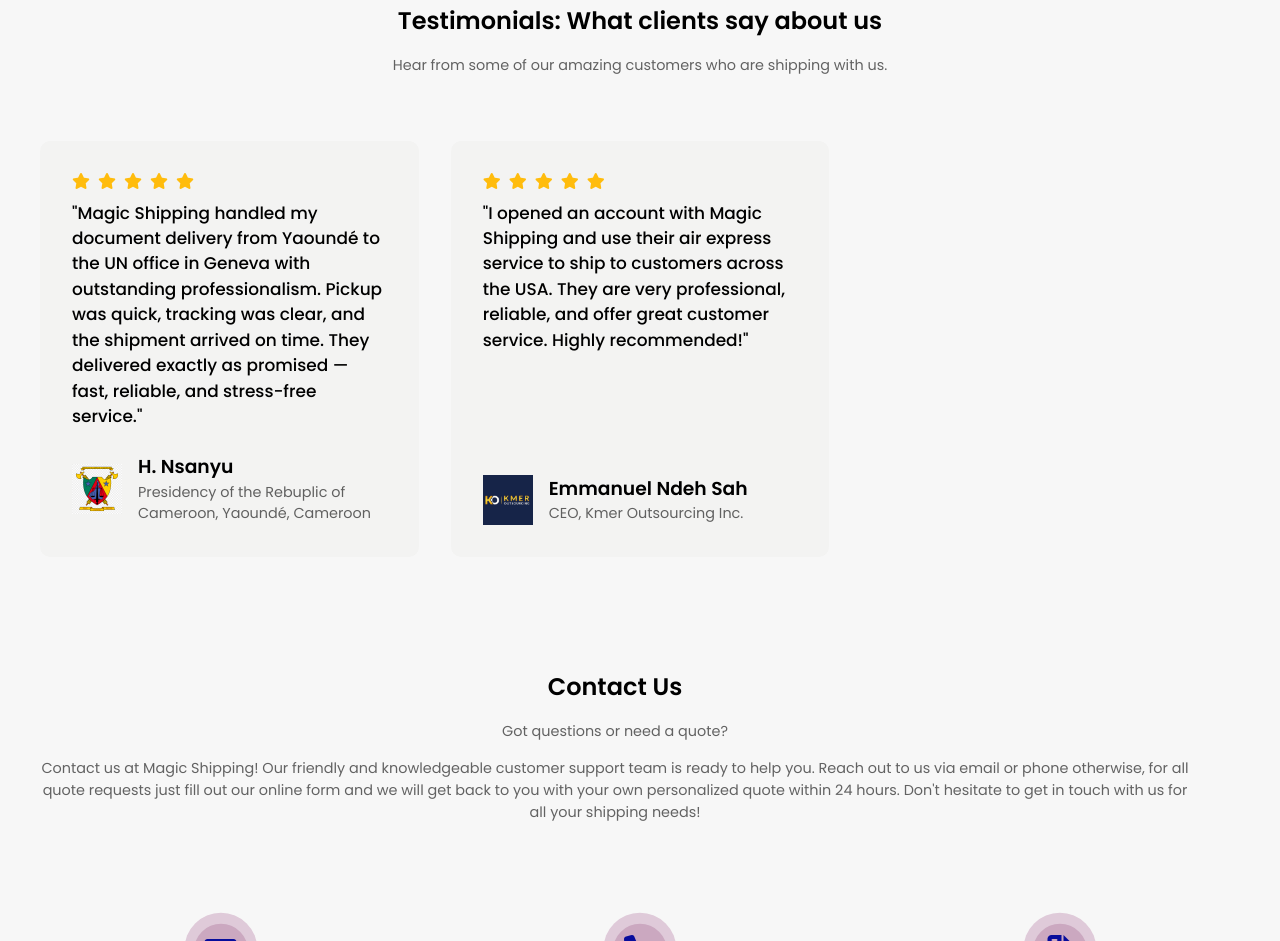
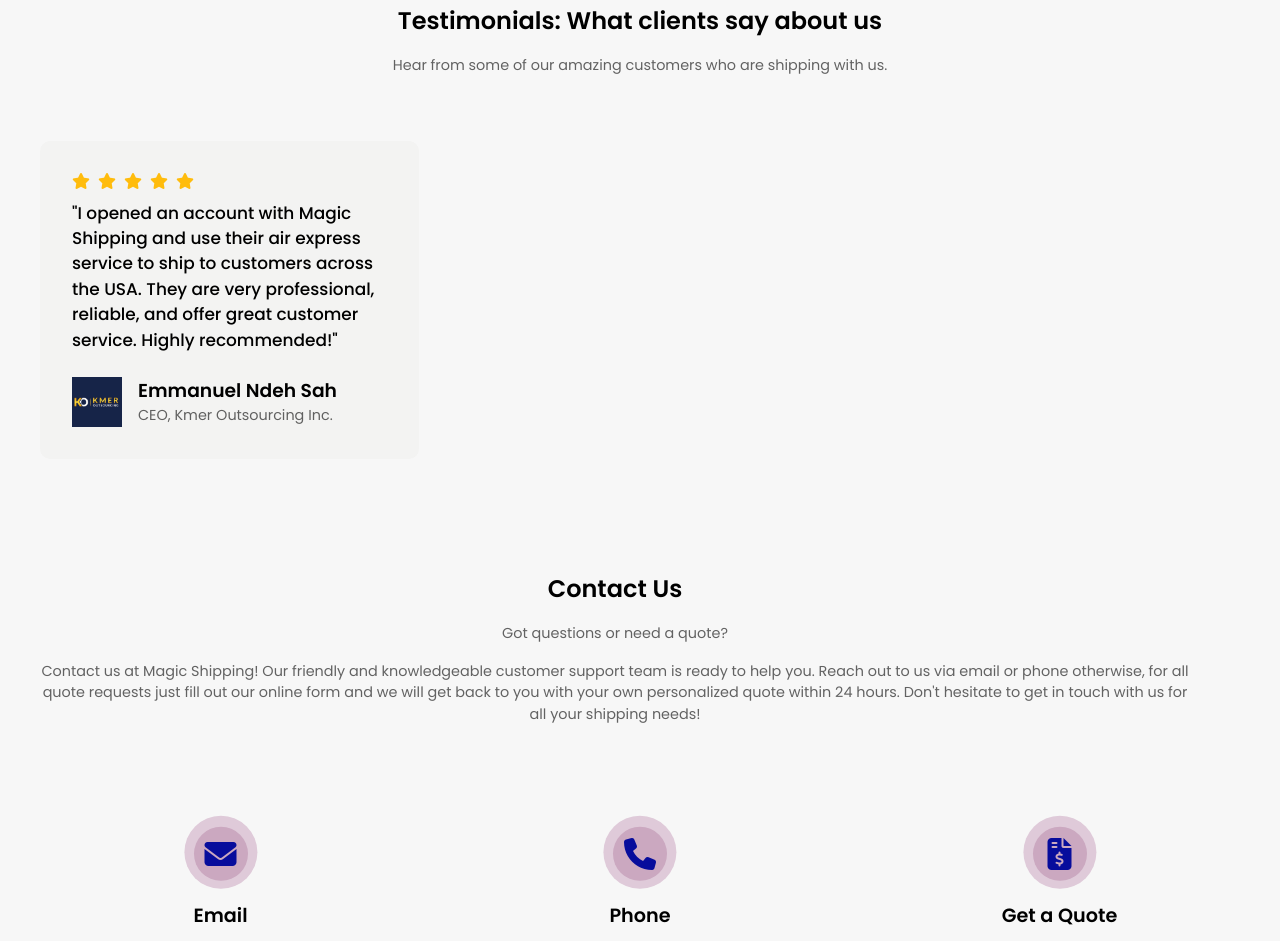
Before and after one commit to Matej199229/Magic-Shipping, a plain HTML site: page index.html in a window 1280 px wide. Shown: the part 2067-3008 px from the top of the page. Drawn offline with Linux system fonts and the light colour scheme.

Commit message:
updated testimonials

```diff
--- a/index.html
+++ b/index.html
@@ -174,21 +174,6 @@
             <p class="testimonials__heading-description" data-i18n="testimonials.subheading">Hear from some of our amazing customers who are shipping with us.</p>
           </div>
           <div class="testimonials__cards">
-            <!-- Card 1 Begin -->
-            <div class="testimonials__card">
-              <div class="testimonials__stars">
-                <i class="fas fa-star"></i><i class="fas fa-star"></i><i class="fas fa-star"></i><i class="fas fa-star"></i><i class="fas fa-star"></i>
-              </div>
-                    <p class="testimonials__testimonial" data-i18n="testimonials.card1.text">&quot;Magic Shipping handled my document delivery from Yaound&eacute; to the UN office in Geneva with outstanding professionalism. Pickup was quick, tracking was clear, and the shipment arrived on time. They delivered exactly as promised &mdash; fast, reliable, and stress-free service.&quot;</p>
-                  <div class="testimonials__individual">
-                    <img class="testimonials__image" role="img" src="Images/Index/Presidency of Cameroon Testimonial.png" alt="H. Nsanyu">
-                    <div class="testimonials__individual-flex">
-                      <h3 class="testimonials__name" data-i18n="testimonials.card1.name">H. Nsanyu</h3>
-                      <p class="testimonials__job-title" data-i18n="testimonials.card1.role">Presidency of the Rebuplic of Cameroon, Yaound&eacute;,&nbsp;Cameroon</p>
-                    </div>
-                  </div>
-            </div>
-            <!-- Card 1 End -->
             <!-- Card 2 Begin -->
             <div class="testimonials__card">
               <div class="testimonials__stars">
```
